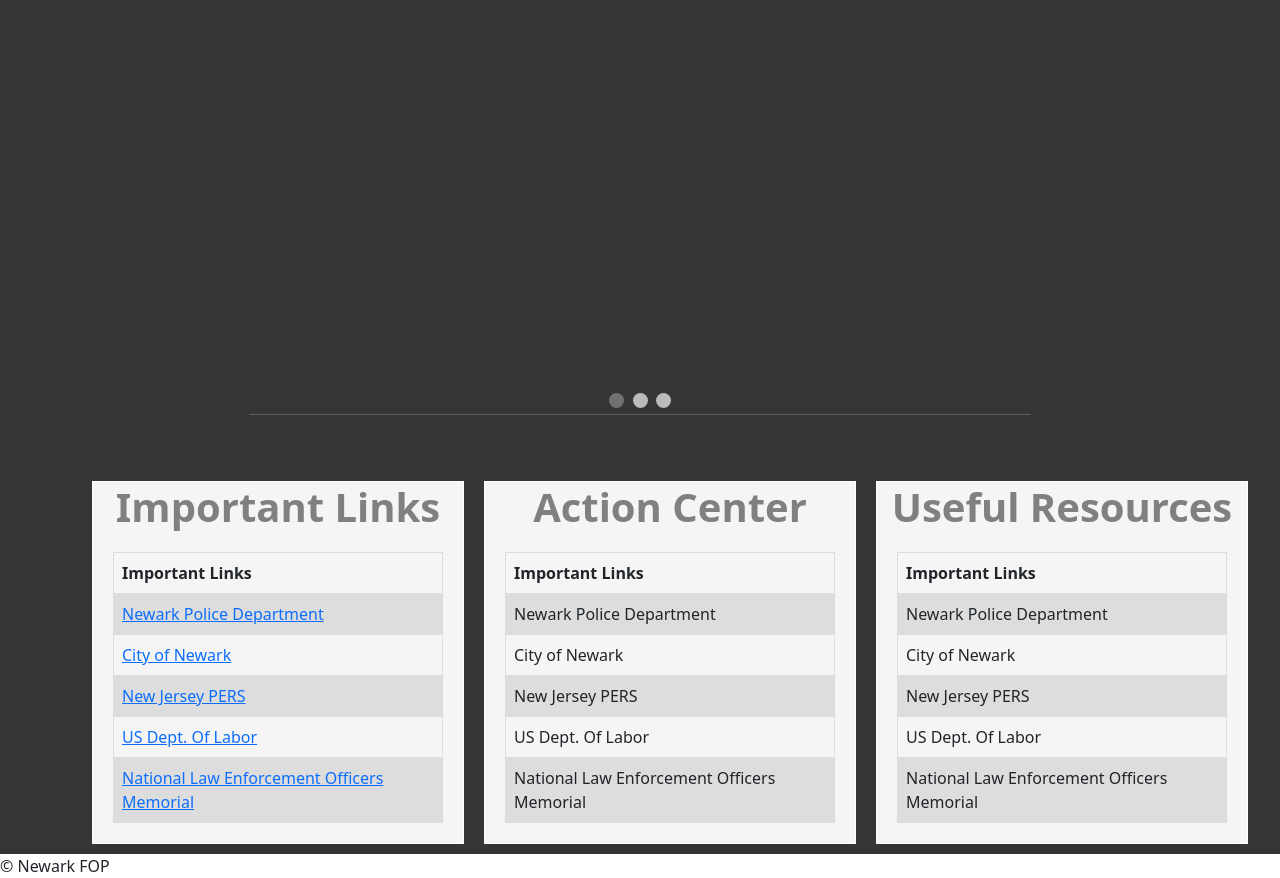
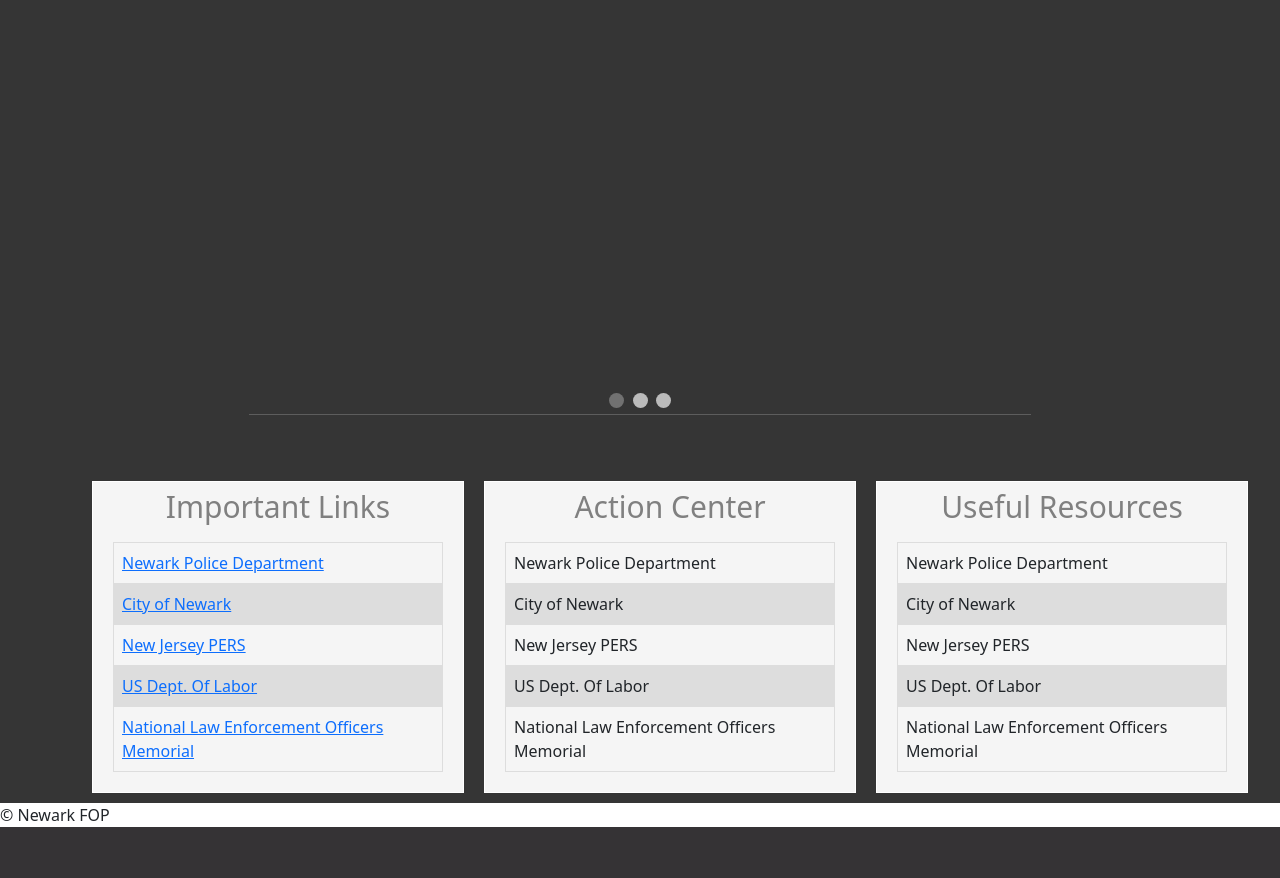
Before and after one commit to gajeraYash/NFOP-app, a Django app: page / in a window 1280 px wide. Shown: the part 102-980 px from the top of the page. After the commit the page ends 929 px from the top, so only its background shows below. Run offline with Django 3.2, Linux system fonts and the light colour scheme; some libraries are stand-ins or nearby versions.

Commit message:
font size changed

```diff
--- a/static/css/app/index.css
+++ b/static/css/app/index.css
@@ -10,10 +10,10 @@
 }
 
 #home h1 {
-    margin: 0;
-    font-size: 40px;
-    font-weight: 700;
-    line-height: 50px;
+    margin-top: 10px;
+    font-size: 30px;
+    font-weight: 500;
+    line-height: 30px;
     color: grey;
     text-align: center;
 }
@@ -106,6 +106,9 @@ td, th {
   text-align: left;
   padding: 8px;
 }
+th{
+  color: #49555C;
+}
 tr:nth-child(even) {
   background-color: #dddddd;
 }
--- a/templates/app/index.html
+++ b/templates/app/index.html
@@ -34,9 +34,6 @@
           <h1>Important Links</h1>
           <table class="center">
             <tr>
-              <th>Important Links</th>
-            </tr>
-            <tr>
               <td><a href="https://www.njfop.org/" target="_blank">Newark Police Department</a></td>
             </tr>
             <tr>
@@ -57,9 +54,6 @@
           <h1>Action Center</h1>
           <table class="center">
             <tr>
-              <th>Important Links</th>
-            </tr>
-            <tr>
               <td>Newark Police Department</td>
             </tr>
             <tr>
@@ -79,9 +73,6 @@
         <div class="col-md-4  ">
           <h1>Useful Resources</h1>
           <table class="center">
-            <tr>
-              <th>Important Links</th>
-            </tr>
             <tr>
               <td>Newark Police Department</td>
             </tr>
```
